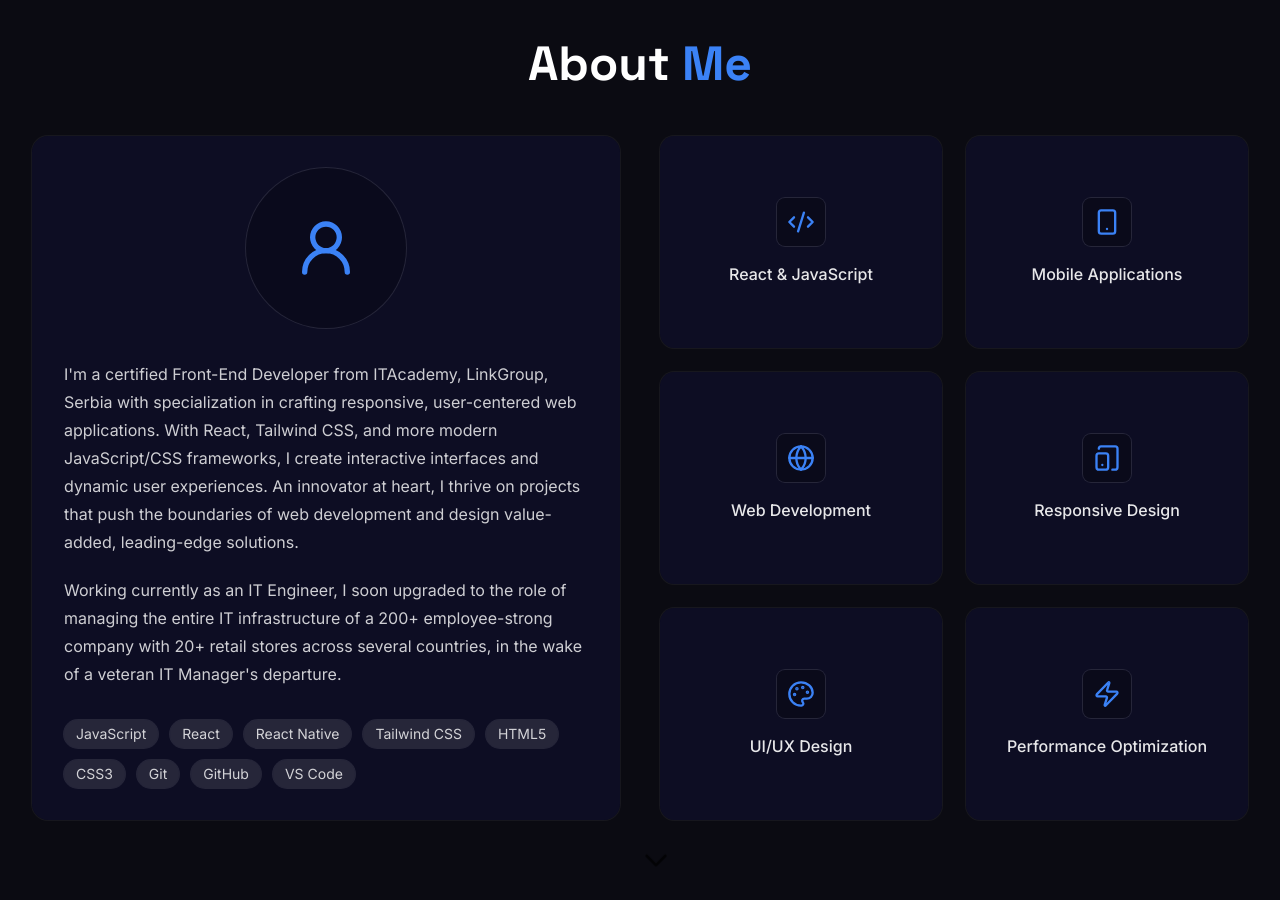
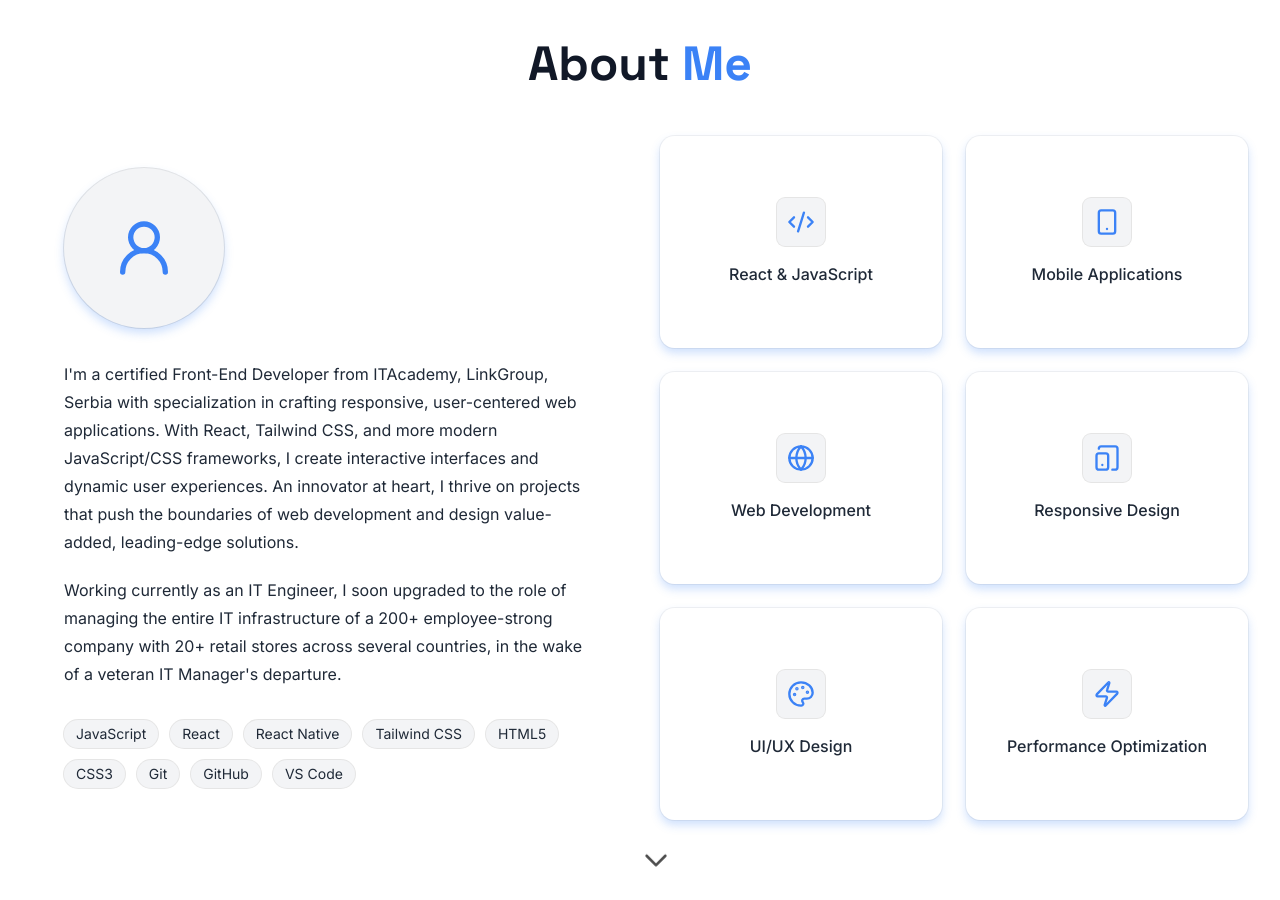
Before and after one commit to therealyhn/v2portfolio, a React (Vite) app: page / in a window 1280 px wide. Shown: the part 840-1740 px from the top of the page. Built offline with nearby package versions, Linux system fonts and the light colour scheme.

Commit message:
dark/light mode

```diff
--- a/src/components/about/AboutBio.jsx
+++ b/src/components/about/AboutBio.jsx
@@ -4,14 +4,14 @@ const chips = ["JavaScript", "React", "React Native", "Tailwind CSS", "HTML5", "
 
 export default function AboutBio() {
     return (
-        <div className="rounded-2xl bg-surface-2/40 ring-1 ring-white/5 p-8">
-            {/* Avatar */}
-            <div className="mx-auto w-40 h-40 rounded-full bg-black/20 grid place-items-center ring-1 ring-white/10">
+        <div className="rounded-2xl bg-white/70 dark:bg-surface ring-black/5 dark:ring-white/5 p-8">
+            <div className="w-40 h-40 rounded-full bg-gray-100 dark:bg-black/20 grid place-items-center
+            transition-all duration-300 ease-out transform hover:-translate-y-2 dark:hover:shadow-lg shadow-glow-sm ring-1 ring-black/10 dark:ring-white/10">
                 <User2 className="w-16 h-16 text-brand" />
             </div>
 
             {/* Bio */}
-            <div className="mt-8 space-y-5 text-white/80 leading-7">
+            <div className="mt-8 space-y-5 text-gray-800 dark:text-white/80 leading-7">
                 <p>
                     I'm a certified Front-End Developer from ITAcademy, LinkGroup, Serbia with specialization in crafting responsive, user-centered web applications.
                     With React, Tailwind CSS, and more modern JavaScript/CSS frameworks, I create interactive interfaces and dynamic user experiences.
@@ -29,7 +29,10 @@ export default function AboutBio() {
                 {chips.map((c) => (
                     <span
                         key={c}
-                        className="rounded-full bg-white/10 text-white/80 px-3 py-1 text-sm ring-1 ring-white/10 hover:ring-white/20"
+                        className="rounded-full bg-gray-100 text-gray-800 ring-1 ring-black/10
+                       dark:bg-white/10 dark:text-white/80 dark:ring-white/10
+                       px-3 py-1 text-sm hover:ring-brand/40 dark:hover:ring-brand/40
+                       transition-all duration-300 ease-out transform hover:-translate-y-1 hover:shadow-lg transition"
                     >
                         {c}
                     </span>
--- a/src/components/about/AboutHeader.jsx
+++ b/src/components/about/AboutHeader.jsx
@@ -1,8 +1,8 @@
 export default function AboutHeader() {
-    return (
-        <h2 className="text-center font-heading text-4xl sm:text-5xl font-extrabold">
-            <span className="text-white">About</span>{" "}
-            <span className="text-brand">Me</span>
-        </h2>
-    );
+  return (
+    <h2 className="text-center font-heading text-4xl sm:text-5xl font-extrabold">
+      <span className="text-gray-900 dark:text-white">About</span>{" "}
+      <span className="text-brand">Me</span>
+    </h2>
+  );
 }
--- a/src/components/about/FeatureCard.jsx
+++ b/src/components/about/FeatureCard.jsx
@@ -3,15 +3,26 @@ export default function FeatureCard({ icon, label }) {
 
     return (
         <div
-            className="rounded-xl bg-surface-2/40 ring-1 ring-white/5 p-8
-                 flex flex-col items-center justify-center text-center
-                 transition transform
-                 hover:-translate-y-2 hover:bg-surface-2/60 hover:shadow-lg"
+            className="rounded-xl
+                 bg-white dark:bg-surface-2/40
+                 ring-1 ring-black/5 dark:ring-white/5
+                 p-8 flex flex-col items-center justify-center text-center shadow-glow-sm dark:shadow-none
+                 transition-all duration-300 ease-out transform
+                 hover:-translate-y-2 hover:shadow-lg
+                 hover:bg-gray-50 dark:hover:bg-surface-2/60
+                 hover:ring-brand/50"
         >
-            <div className="w-12 h-12 rounded-lg bg-black/25 grid place-items-center ring-1 ring-white/10 mb-4">
+            <div
+                className="w-12 h-12 rounded-lg
+                   bg-gray-100 dark:bg-black/25
+                   grid place-items-center
+                   ring-1 ring-black/10 dark:ring-white/10 mb-4"
+            >
                 <Icon className="w-7 h-7 text-brand" />
             </div>
-            <div className="text-white/90 font-medium">{label}</div>
+            <div className="text-gray-800 dark:text-white/90 font-medium">
+                {label}
+            </div>
         </div>
     );
 }
--- a/src/components/nav/NavLinks.jsx
+++ b/src/components/nav/NavLinks.jsx
@@ -7,7 +7,7 @@ export default function NavLinks({ onClick }) {
         { href: "/resume.pdf", label: "RESUME" },
     ];
     return (
-        <ul className="flex flex-col md:flex-row items-start md:items-center md:gap-8 gap-4 text-black/90 dark:text-white/80 font-heading text-sm md:text-md tracking-wide">
+        <ul className="flex flex-col md:flex-row items-start md:items-center md:gap-8 gap-4 text-black dark:text-white/80 font-heading text-md md:text-md tracking-wide">
             {links.map((item) => (
                 <li key={item.href} onClick={onClick}>
                     <a
--- a/src/index.css
+++ b/src/index.css
@@ -2,6 +2,10 @@
 @import "tailwindcss/components";
 @import "tailwindcss/utilities";
 
+
+* {
+  transition: background-color 200ms ease, color 200ms ease, border-color 200ms ease, box-shadow 200ms ease;
+}
 html { scroll-behavior: smooth; }
 
 /* Suptilan dot-grid pattern (koristi se u Home) */
--- a/src/sections/About.jsx
+++ b/src/sections/About.jsx
@@ -6,7 +6,7 @@ export default function AboutSection() {
     return (
         <section
             id="about"
-            className="relative py-20 bg-surface text-white dark:bg-surface dark:text-white"
+            className="relative py-20 bg-white text-black dark:bg-surface dark:text-white"
         >
             <div className="mx-auto w-full max-w-7xl px-6 lg:px-8">
                 <AboutHeader />
--- a/src/sections/Navbar.jsx
+++ b/src/sections/Navbar.jsx
@@ -39,7 +39,7 @@ export default function Navbar() {
 
     return (
         <nav
-            className={`fixed inset-x-0 top-0 z-50 transition-all ${scrolled ? "bg-surface/80 dark:bg-surface-2/80 backdrop-blur-sm" : "bg-transparent"
+            className={`fixed inset-x-0 top-0 z-50 transition-all ${scrolled ? "bg-surface/30 dark:bg-surface-2/80 backdrop-blur-sm" : "bg-transparent"
                 }`}
         >
             <div className="mx-auto max-w-7xl px-6 lg:px-8 py-4 flex justify-between items-center">
--- a/tailwind.config.js
+++ b/tailwind.config.js
@@ -47,7 +47,7 @@ export default {
       },
       boxShadow: {
         glow: "0 20px 60px rgba(59,130,246,.35)",
-        "glow-sm": "0 10px 30px rgba(59,130,246,.25)",
+        "glow-sm": "0 5px 10px rgba(59,130,246,.25)",
       },
       borderRadius: {
         xl: "0.9rem",
```
